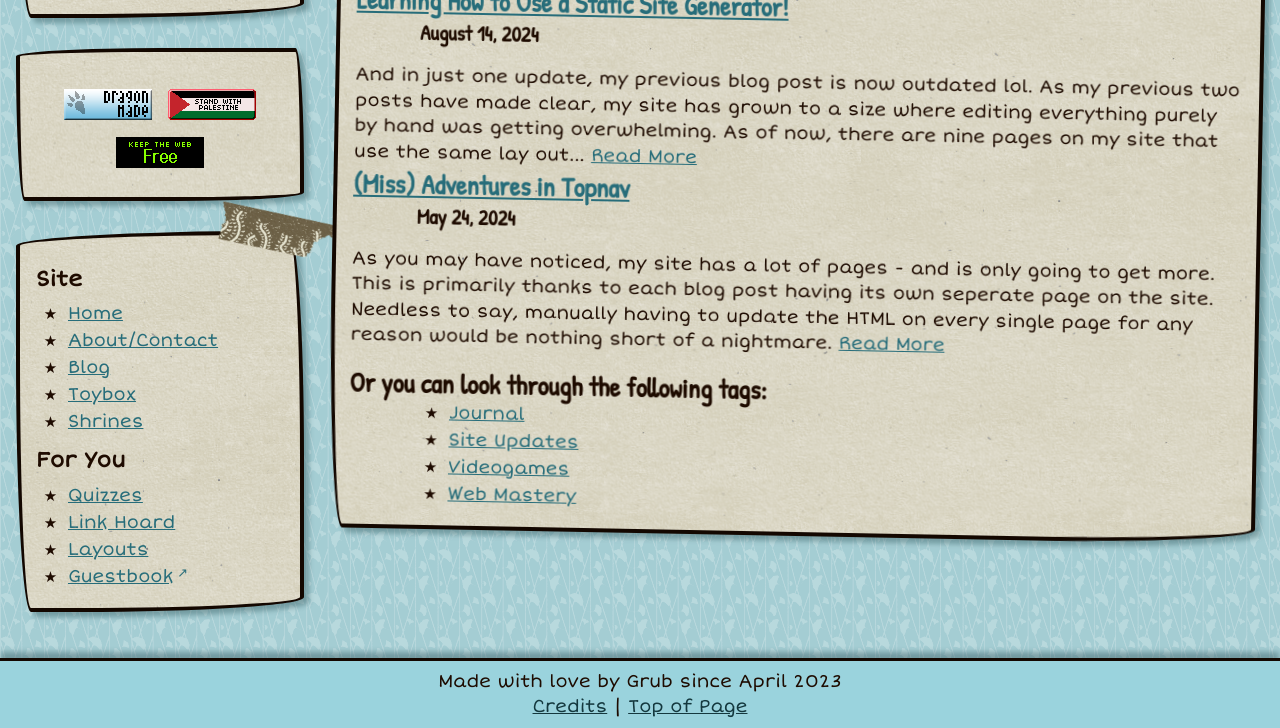
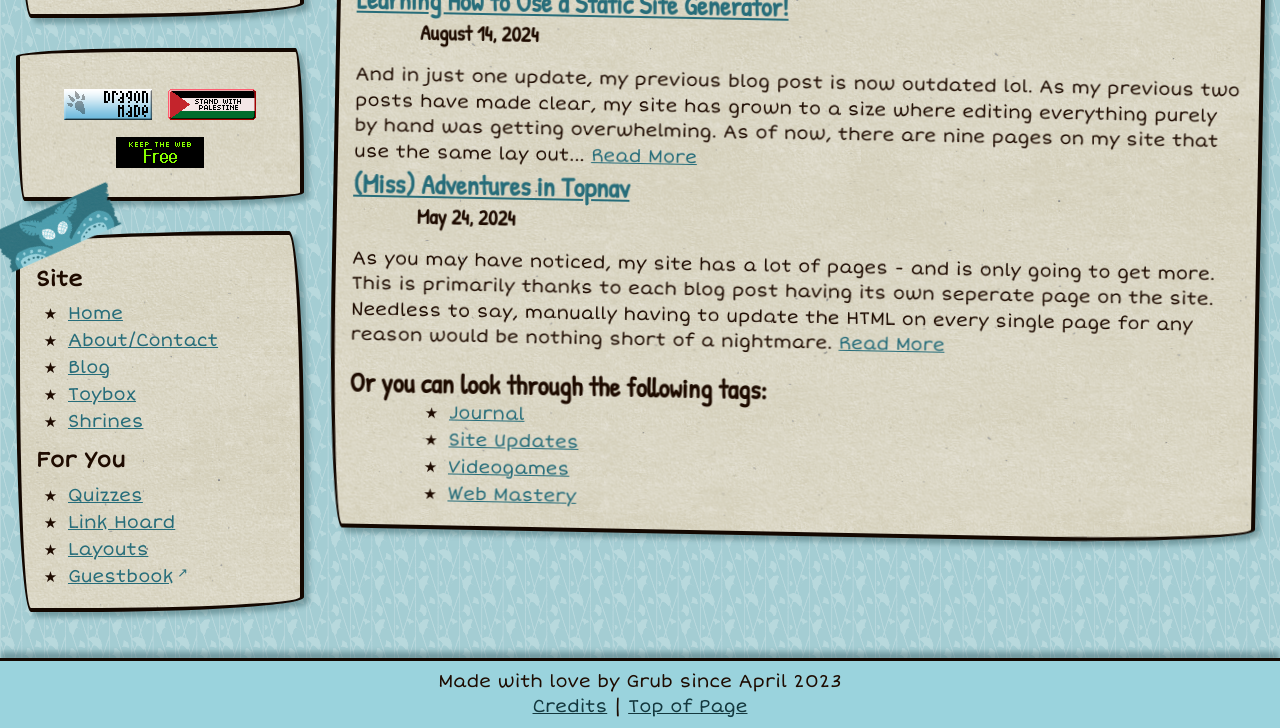
Before and after one commit to YourLocalGrubdog/YourLocalGrubdog-Neocities, an Eleventy site: page src/blog.html in a window 1280 px wide. Shown: the part 502-1230 px from the top of the page. Built offline with nearby package versions, Linux system fonts and the light colour scheme; Eleventy itself is replaced by a stand-in of ours; files that its build step writes are made by us from their sources.

Commit message:
minor fix

```diff
--- a/src/_includes/base.html
+++ b/src/_includes/base.html
@@ -49,7 +49,7 @@
               <a href="https://punkwasp.neocities.org/collections/freepalestine/" target="_blank"><img src="/assets/img/standwith.png" alt="the palestine flag. over the white stripe is black text that says stand with palestine."></a>
               <a href="https://web.archive.org/web/20230813102158/https://yesterweb.org/no-to-web3/" target="_blank"><img src="/assets/img/saynotoweb3.gif" alt="green text on a black background that flashes between the phrases 'keep the web free' and 'say no to web 3'"></a></p>
           </aside>
-          <nav class="cornertapedR taped sticky" aria-labelledby="desktop-navigation" id="nav">
+          <nav class="cornertapedL taped sticky" aria-labelledby="desktop-navigation" id="nav">
             <p class="big-txt"><strong>Site</strong></p>
             <ul>
               <li><a href="/">Home</a></li>
```
